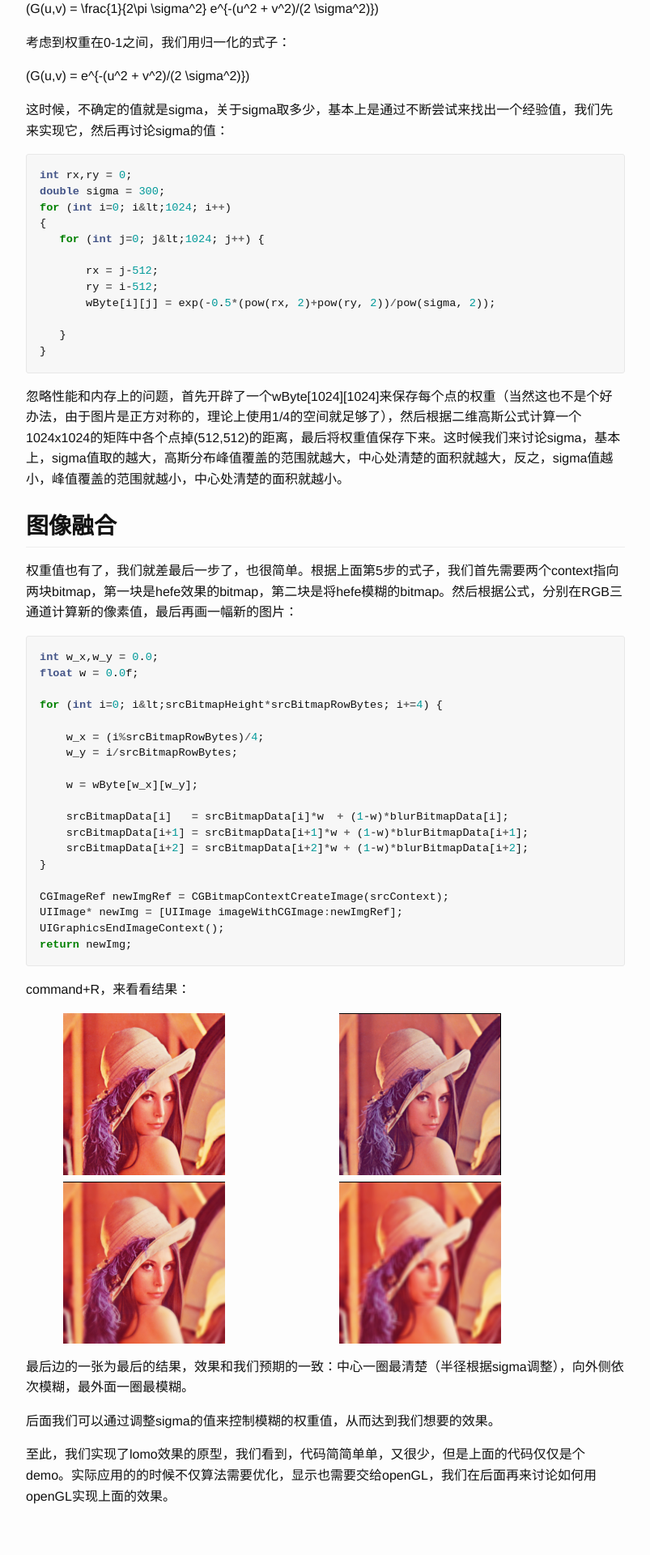
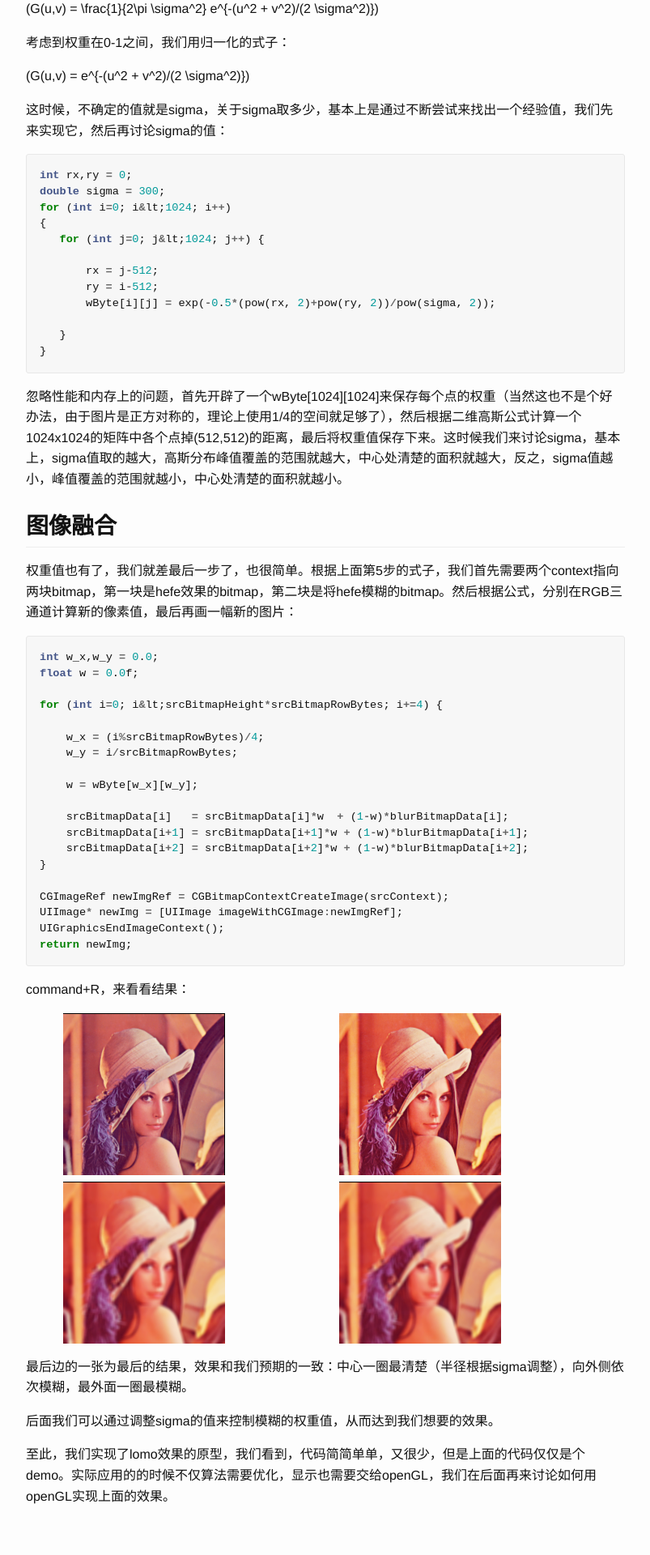
Before and after one commit to controlsea/blog, a Jekyll site: the page built from _posts/2013-11-20-Lomo-Effect.markdown, in a window 1280 px wide. Shown: the part 4186-6106 px from the top of the page at 81% size, without its empty margins (238-1041 px from the left). Built offline with Jekyll 4.4.1, drawn with Linux system fonts in a browser that asks for light colours; Markdown is read by kramdown in place of the engine named in the settings.

```diff
--- a/_posts/2013-11-20-Lomo-Effect.markdown
+++ b/_posts/2013-11-20-Lomo-Effect.markdown
@@ -200,19 +200,19 @@
 
 <ul style="overflow: hidden; width: 100%; list-style: none; margin-left: 0px;">
 <li style="width: 48%; display:inline-block; ">
-<a style="float:left; " href="/blog/images/2013/12/hefe_lena_ori.png"><img style="margin-left: 0;" src="/blog/images/2013/12/hefe_lena_ori.png" alt="hefe_lena_ori" width="200" height="200" class="alignnone size-full wp-image-577" /></a>
+<a style="float:left; " href="/blog/images/2013/12/hefe_lena.png"><img style="margin-left: 0;" src="/blog/images/2013/12/hefe_lena.png" alt="hefe_lena_ori" width="200" height="200" class="alignnone size-full wp-image-577" /></a>
 </li>
 
 <li style="width: 48%; float: left; display:inline-block;">
-<a style="margin-left:4%;" href="/blog/images/2013/12/hefe_lena.png"><img src="/blog/images/2013/12/hefe_lena.png" alt="hefe_lena" width="200" height="200" class="alignnone size-full wp-image-578" /></a>
+<a style="margin-left:4%;" href="/blog/images/2013/12/hefe_lena_ori.png"><img src="/blog/images/2013/12/hefe_lena_ori.png" alt="hefe_lena" width="200" height="200" class="alignnone size-full wp-image-578" /></a>
 </li>
 
 <li style="width: 48%; clear: left; display:inline-block; ">
-<a  href="/blog/images/2013/12/hefe_lena_blur.png"><img src="/blog/images/2013/12/hefe_lena_blur.png" alt="hefe_lena_blur" width="200" height="200" class="alignnone size-full wp-image-582" /></a>
+<a  href="/blog/images/2013/12/hefe_final.png"><img src="/blog/images/2013/12/hefe_lena_blur.png" alt="hefe_final" width="200" height="200" class="alignnone size-full wp-image-582" /></a>
 </li>
 
 <li style="width: 48%; float: left; display:inline-block;">
-<a style="float: left; margin-left:4%;" href="/blog/images/2013/12/hefe_final.png"><img src="/blog/images/2013/12/hefe_final.png" alt="hefe_final" width="200" height="200" class="alignnone size-full wp-image-589" /></a>
+<a style="float: left; margin-left:4%;" href="/blog/images/2013/12/hefe_lena_blur.png"><img src="/blog/images/2013/12/hefe_lena_blur.png" alt="hefe_final" width="200" height="200" class="alignnone size-full wp-image-589" /></a>
 </li>
 </ul>
 
```
